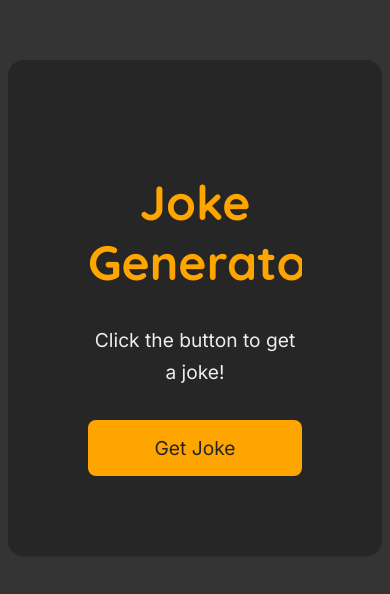
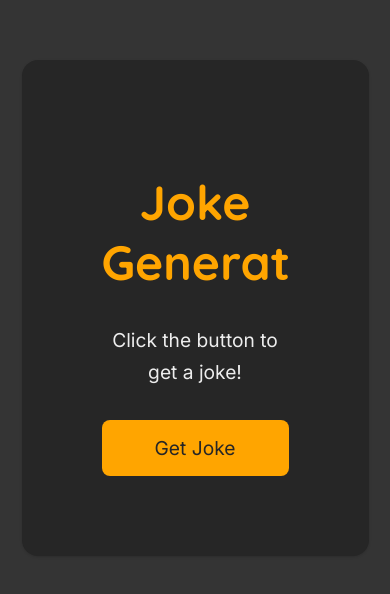
Before and after one commit to Talkird/joke-generator, a Vue app: page / in a window 390 px wide. Shown: the part 122-716 px from the top of the page. Built offline with nearby package versions, Linux system fonts and the light colour scheme.

Commit message:
responsive

```diff
--- a/src/App.vue
+++ b/src/App.vue
@@ -38,16 +38,19 @@ const getJoke = async () => {
 @import "./style.scss";
 
 .container {
+  display: flex;
+  flex-direction: column;
+  align-items: center;
+  justify-content: center;
   background-color: #343434;
   height: 100vh;
   display: flex;
-  align-items: center;
-  justify-content: center;
 }
 
 .joke {
   @include shadow;
-  width: 400px;
+  width: 50%;
+  max-width: 400px;
   background-color: $background;
   padding: 5rem;
   border-radius: 1rem;
```
